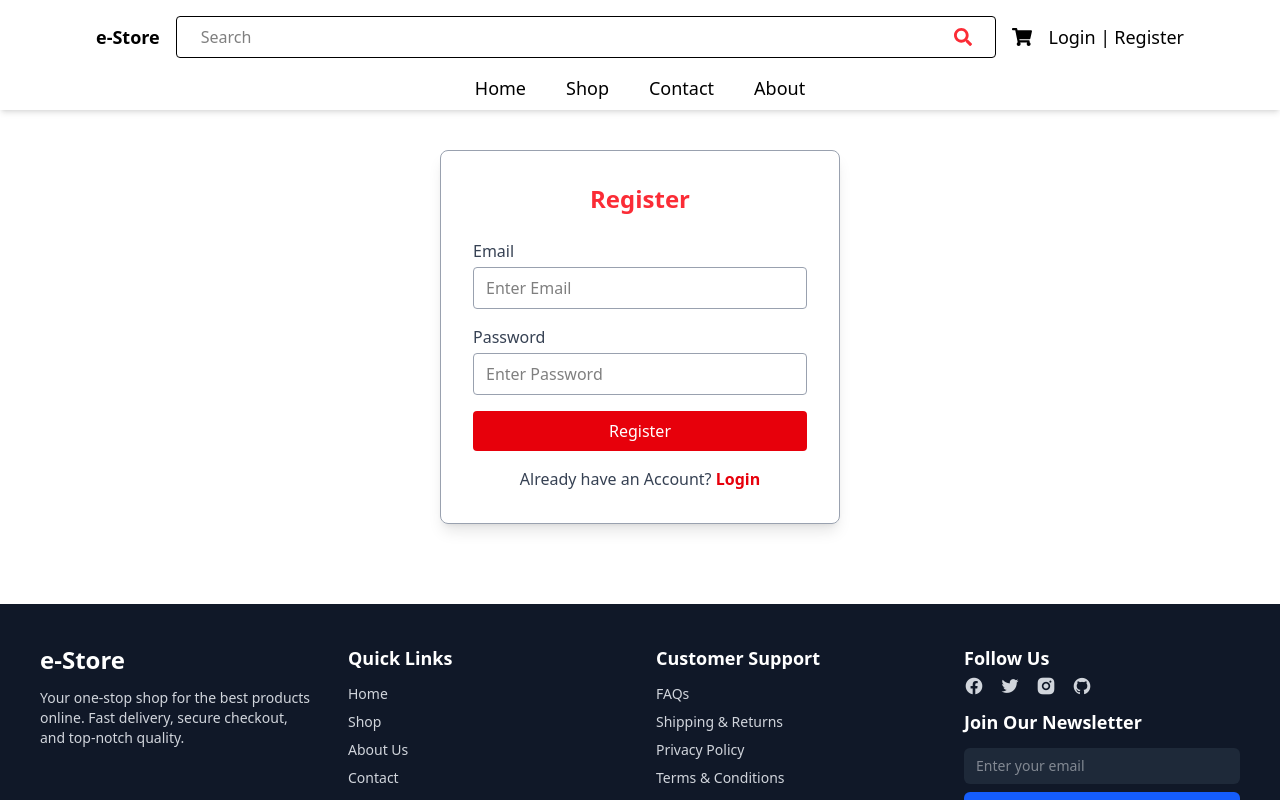
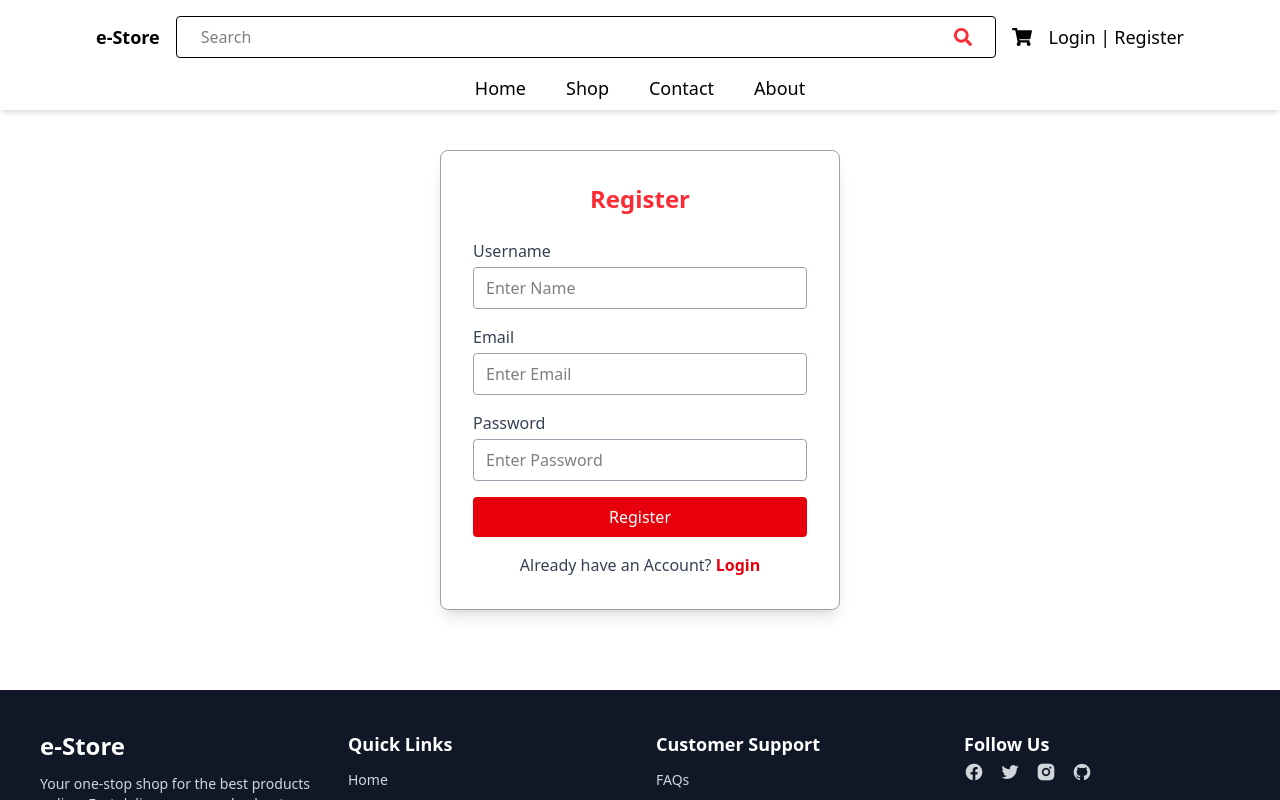
Before and after one commit to Vikash-Mishra06/E-Store-Project, a React (Vite) app: page /register in a window 1280 px wide. Shown: the top 800 px of the page. Built offline with nearby package versions, Linux system fonts and the light colour scheme.

Commit message:
twelveth commit

```diff
--- a/src/components/Register.jsx
+++ b/src/components/Register.jsx
@@ -8,6 +8,14 @@ const Register = () => {
       <div className="w-full md:w-1/2 lg:w-1/3 shadow-lg rounded-lg p-8 border border-gray-400">
         <h2 className="text-2xl text-red-500 font-bold mb-6 text-center">Register</h2>
         <form>
+            <div className="mb-4">
+            <label className="block text-gray-700 mb-1">Username</label>
+            <input
+              className="w-full px-3 py-2 border border-gray-400 rounded"
+              type="text"
+              placeholder="Enter Name"
+            />
+          </div>
           <div className="mb-4">
             <label className="block text-gray-700 mb-1">Email</label>
             <input
```
